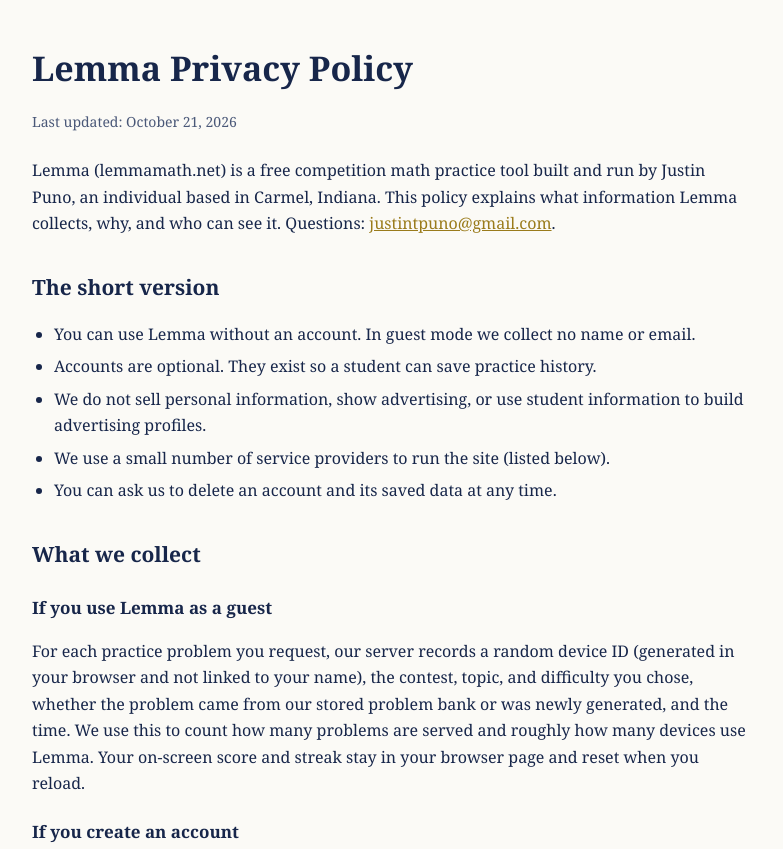
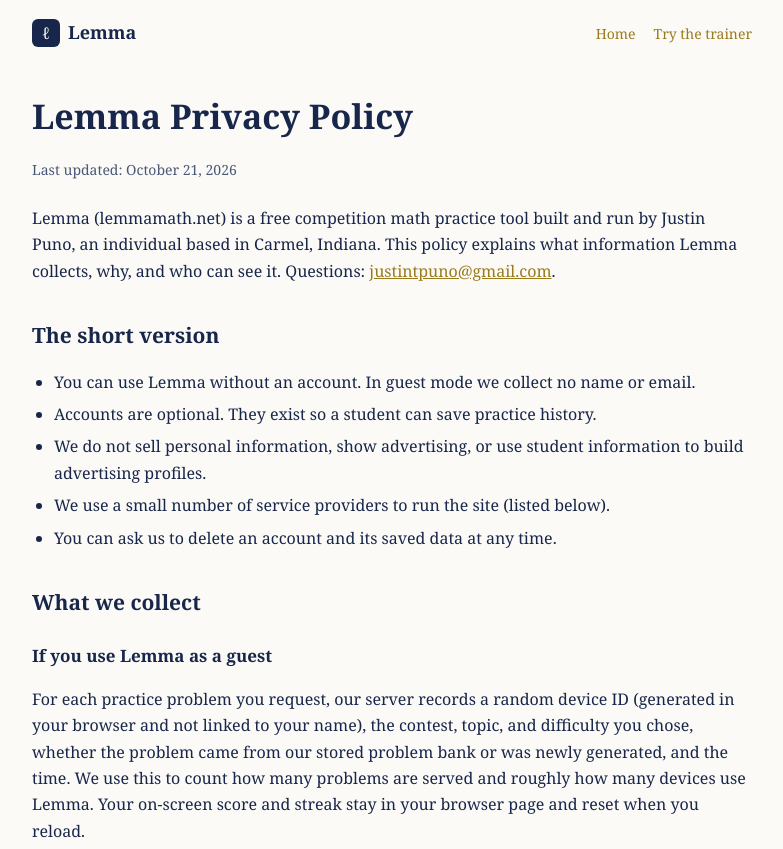
Before and after one commit to justintpuno-droid/contest-trainer, a website: page privacy.html in a window 1280 px wide. Shown: the top 849 px of the page, without its empty margins (248-1031 px from the left). Drawn offline with Linux system fonts and the light colour scheme.

Commit message:
Add navigation to privacy policy page

```diff
--- a/privacy.html
+++ b/privacy.html
@@ -14,12 +14,22 @@
   ul { padding-left: 22px; }
   li { margin-bottom: 6px; }
   a { color: #9A7B1B; }
+  .topbar { display: flex; align-items: center; justify-content: space-between; max-width: 720px; margin: 0 auto; padding: 18px 20px 0; }
+  .brand { display: flex; align-items: center; gap: 8px; text-decoration: none; color: #17264A; }
+  .mark { display: grid; place-items: center; width: 28px; height: 28px; border-radius: 6px; background: #17264A; color: #FBFAF6; font-style: italic; }
+  .name { font-weight: 600; font-size: 18px; }
+  .links a { margin-left: 18px; font-size: 14px; text-decoration: none; }
+  .links a:hover { text-decoration: underline; }
   table { border-collapse: collapse; width: 100%; font-size: 15px; }
   th, td { border: 1px solid #DFE6F0; padding: 8px 10px; text-align: left; vertical-align: top; }
   th { background: #F1EEE3; }
 </style>
 </head>
 <body>
+<nav class="topbar">
+  <a class="brand" href="https://lemmamath.net/"><span class="mark">ℓ</span><span class="name">Lemma</span></a>
+  <span class="links"><a href="https://lemmamath.net/">Home</a><a href="https://lemmamath.net/train">Try the trainer</a></span>
+</nav>
 <main>
 <h1>Lemma Privacy Policy</h1>
 <p class="meta">Last updated: October 21, 2026</p>
@@ -97,6 +107,7 @@
 
 <h2>Contact</h2>
 <p>Justin Puno, <a href="mailto:justintpuno@gmail.com">justintpuno@gmail.com</a></p>
+<p style="margin-top:40px;"><a href="https://lemmamath.net/">← Back to Lemma</a></p>
 </main>
 </body>
 </html>
```
